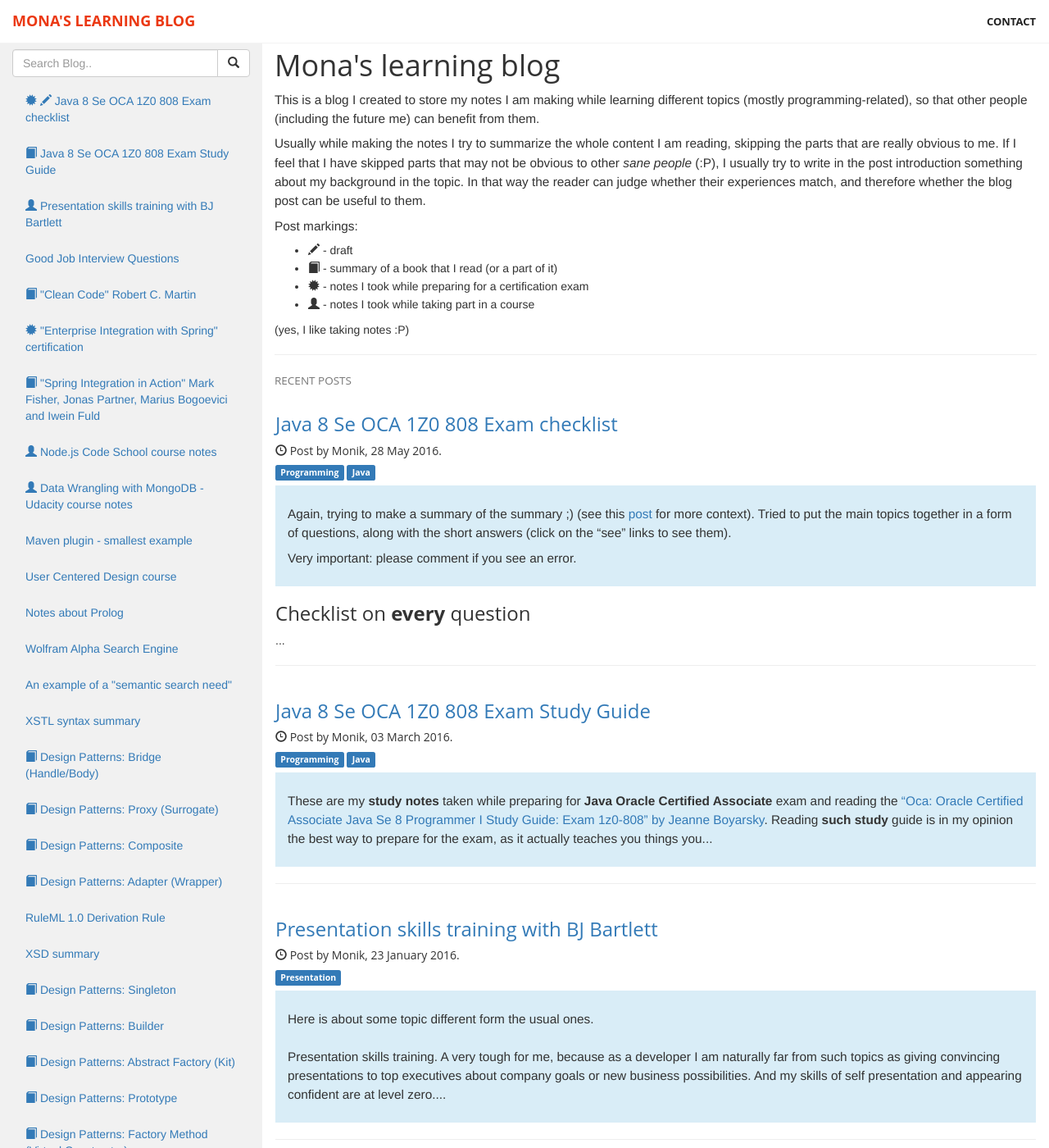
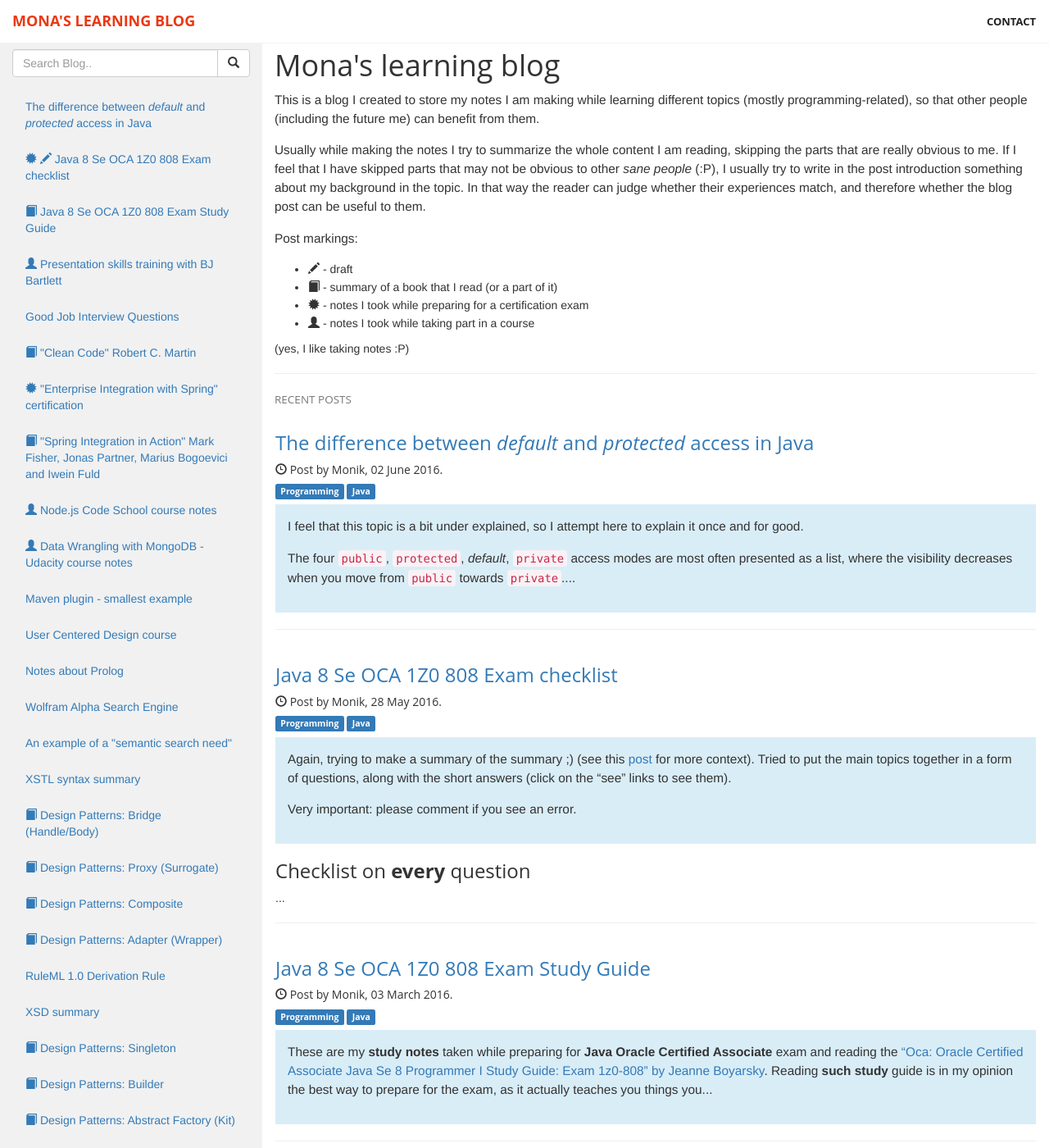
Before and after one commit to monikma/monikma.github.io, a Jekyll site: the page built from index.html, in a window 1280 px wide and 1400 px high. Shown: the whole window at 82% size. Built offline with Jekyll 4.4.1, drawn with Linux system fonts in a browser that asks for light colours.

Commit message:
added 'java default vs protected'

````diff
--- /dev/null
+++ b/_posts/2016-06-02-difference-between-default-and-protected-in-Java.md
@@ -0,0 +1,153 @@
+---
+layout: post
+title: The difference between <i>default</i> and <i>protected</i> access in Java
+date: '2016-06-02T16:52:00'
+author: Monik
+tags:
+- Programming
+- Java
+commentIssueId: 32
+---
+<div class="bg-info panel-body" markdown="1">
+I feel that this topic is a bit under explained, so I attempt here to explain it once and for good.
+
+The four `public`, `protected`, _default_, `private` access modes are most often presented as a list, where the visibility decreases when you move from `public` towards `private`. But this I find very confusing, as in some corner cases this model simply does not work. I want to present an alternative understanding here.
+</div>
+
+### Introduction
+
+The `public` and `private` are easy to understand. The first one means _"visible to everyone"_, and the second _"visible only to me"_. No big deal here.
+
+Then comes the `protected`. Oh, that is like something in between, visible only to me and all my subclasses. Okay clear, right.
+
+And finally, the _default_ access. We usually say that it is just like `protected` but plus visibility for classes from the same package.
+
+### The problem
+
+Well and here is a bit of inconsistency, because when we spoke about visibility to subclasses, we meant that this:
+
+```java
+package a;
+public class A {
+    protected int something;
+}
+```
+
+```java
+package b;
+public class B extends A {
+    void check(){
+        int h = this.something;
+    }
+}
+```
+
+but definitely we did not mean this:
+
+```java
+package a;
+public class A {
+    protected int something;
+}
+```
+
+```java
+package b;
+public class B extends A {
+    void check(){
+        A anotherObject = new A();
+        int h = anotherObject.something; //COMPILATION ERROR
+    }
+}
+```
+
+even though `B extends A`.
+
+On the other hand, the last example would compile if both classes were in the same package:
+
+```java
+package a;
+public class A {
+    protected int something;
+}
+```
+
+```java
+package a;
+public class B extends A {
+    void check(){
+        A anotherObject = new A();
+        int h = anotherObject.something; //compiles!
+    }
+}
+```
+
+It would also compile if both classes were in the same package and `something` would have the _default_ access.
+
+```java
+package a;
+public class A {
+    int something;
+}
+```
+
+```java
+package a;
+public class B extends A {
+    void check(){
+        A anotherObject = new A();
+        int h = anotherObject.something; //compiles!
+    }
+}
+```
+
+### Conclusion
+
+So instead of presenting the 4 access modes as a list, I would rather present it as a matrix:
+
+<table border="1">
+  <tr>
+    <td></td>
+    <td>visible to self</td>
+    <td>visible to same package</td>
+    <td>visible to all packages</td>
+  </tr>
+  <tr>
+    <td>visible to self</td>
+    <td>private</td>
+    <td>default</td>
+    <td></td>
+  </tr>
+  <tr>
+    <td>visible to subclasses</td>
+    <td></td>
+    <td>protected</td>
+    <td></td>
+  </tr>
+  <tr>
+    <td>visible to everyone</td>
+    <td></td>
+    <td></td>
+    <td>public</td>
+  </tr>
+</table>
+
+Highly illogical, isn't it? But I bet that is why it causes so much confusion when you try to shrink it to a list.
+
+### The solution
+
+One way to remember that is that `protected` and _default_ are both between `public` and `private` but in a different way. As you move from `public` to `private`, the _default_ access decreases the package access only, restricting it to classes only from the same package (not subpackages btw). Next, `protected` builds on top of _default_, allowing access in children even if they are not in the same package:
+
+```
+        less access            less access
+public -------------> default---------------> private
+                        |
+                        |
+                        | more access
+                       \|/
+                        V
+                     protected
+
+```
+
+Be aware that "visible to subclasses" does not mean that every object has access to `protected` fields and methods of every concrete object that is of its supertype. It has access only to its own inherited fields and methods. May be obvious, but after hours of reading OCA study guide that was no longer that clear..
--- a/css/blog.css
+++ b/css/blog.css
@@ -72,8 +72,8 @@ h1, h2, h3, h4, h5, h6 {
 }
 
 p {
-    margin-bottom: 0.5em;
-    margin-top: 0.5em;
+    margin-bottom: 1em;
+    margin-top: 0em;
     font-size: 1.1em;
     line-height: 1.5em;
 }
@@ -96,3 +96,26 @@ img {
 li {
     padding: 1px;
 }
+
+table {
+	font-family: verdana,arial,sans-serif;
+	font-size:11px;
+	color:#333333;
+	border-width: 1px;
+	border-color: #666666;
+	border-collapse: collapse;
+}
+table th {
+	border-width: 1px;
+	padding: 8px;
+	border-style: solid;
+	border-color: #666666;
+	background-color: #dedede;
+}
+table td {
+	border-width: 1px;
+	padding: 8px;
+	border-style: solid;
+	border-color: #666666;
+	background-color: #ffffff;
+}
````
